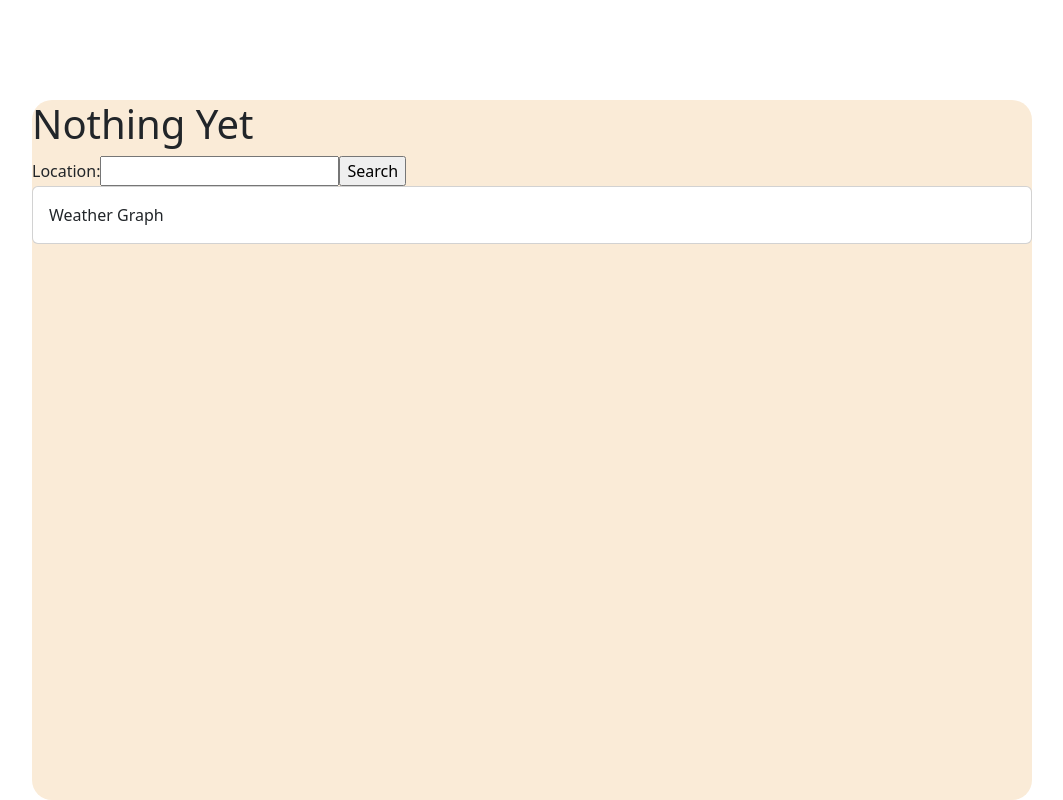
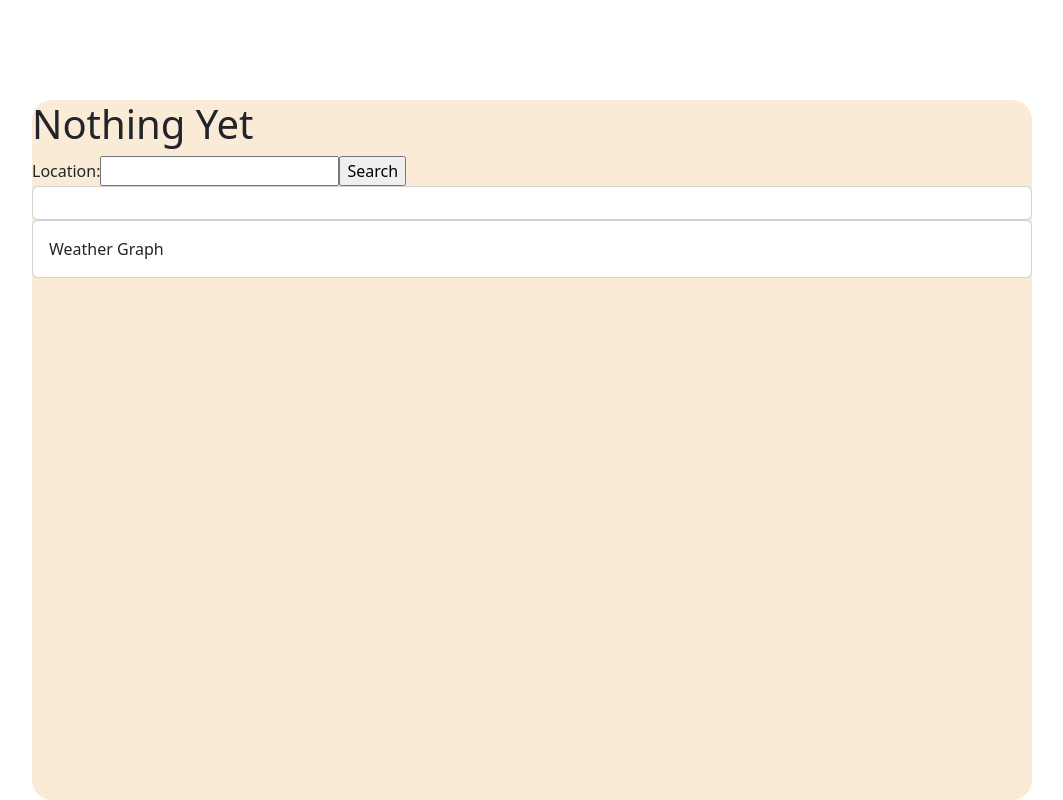
Before and after one commit to j0rdanbruce/React-Weather-App, a React (Create React App) app: page / in a window 1280 px wide. Shown: the whole page, without its empty margins (108-1171 px from the left). Built offline with nearby package versions, Linux system fonts and the light colour scheme; no server answers.

Commit message:
adjusted weather stack import for api key from secret file.

```diff
--- a/src/App.js
+++ b/src/App.js
@@ -2,6 +2,7 @@ import { useState } from "react";
 import LocationForm from "./components/LocationForm/LocationForm";
 import WeatherGraph from "./components/WeatherGraphComponent/WeatherGraph";
 import './components/WeatherGraphComponent/WeatherGraph.css'
+import CurrentWeather from "./components/CurrentWeather/CurrentWeather";
 
 function App() {
   const [location, setLocation] = useState({
@@ -14,6 +15,10 @@ function App() {
       <LocationForm
         setLocation={setLocation}
       />
+      <CurrentWeather
+        className="current-weather"
+        location={location}
+      />
       <WeatherGraph
         className="weather-graph"
         location={location}
--- /dev/null
+++ b/src/components/CurrentWeather/CurrentWeather.css
@@ -0,0 +1,5 @@
+
+
+.current-weather {
+
+}
--- /dev/null
+++ b/src/components/CurrentWeather/CurrentWeather.js
@@ -0,0 +1,28 @@
+/**
+ * React component to display the current weather
+ */
+
+//imports go here
+import Card from "react-bootstrap/Card";
+import WeatherStackAPI from '../../modules/WeatherStack';
+
+
+const CurrentWeather = ({
+	className,
+	location,
+}) => {
+
+	let weatherApi = new WeatherStackAPI();
+
+	return (
+		<Card>
+			<Card.Body>
+				<Card.Text>
+					{weatherApi.getCurrentWeatherData(location.city)}
+				</Card.Text>
+			</Card.Body>
+		</Card>
+	);
+}
+
+export default CurrentWeather;
--- a/src/components/WeatherGraphComponent/WeatherGraph.js
+++ b/src/components/WeatherGraphComponent/WeatherGraph.js
@@ -3,7 +3,7 @@ import Card from "react-bootstrap/Card";
 const WeatherGraph = ({className, location}) => {
 
 	return (
-		<Card className="weather-graph">
+		<Card className={className}>
 			<Card.Body>
 				Weather Graph
 			</Card.Body>
--- a/src/modules/WeatherStack.js
+++ b/src/modules/WeatherStack.js
@@ -1,20 +1,20 @@
 /**
  * JavaScript class to represent the Weather Stack Api
  */
-import weatherStackApiKey from '../secret';
 import axios from 'axios';
 
-class WeatherStackAPI {
+const weatherStackAPI = require('../secret.js');
+
+export default class WeatherStackAPI {
     constructor() {
         this.baseUrl = 'http://api.weatherstack.com/';
-        this.apiKey = weatherStackApiKey;
+        this.apiKey = weatherStackAPI;
     }
 
     getCurrentWeatherData(city) {
         axios.get(this.baseUrl + 'current?access_key=' + this.apiKey + '&query=' + city)
             .then(response => {
-                const weatherData = response.data;
+                return response.data;
             })
-        return weatherData;
     }
 }
--- a/src/secret.js
+++ b/src/secret.js
@@ -1 +1,3 @@
 let weatherStackAPI = 'bfc1359347b2fac139c86edd5d68eb81';
+
+module.exports = {weatherStackAPI};
```
